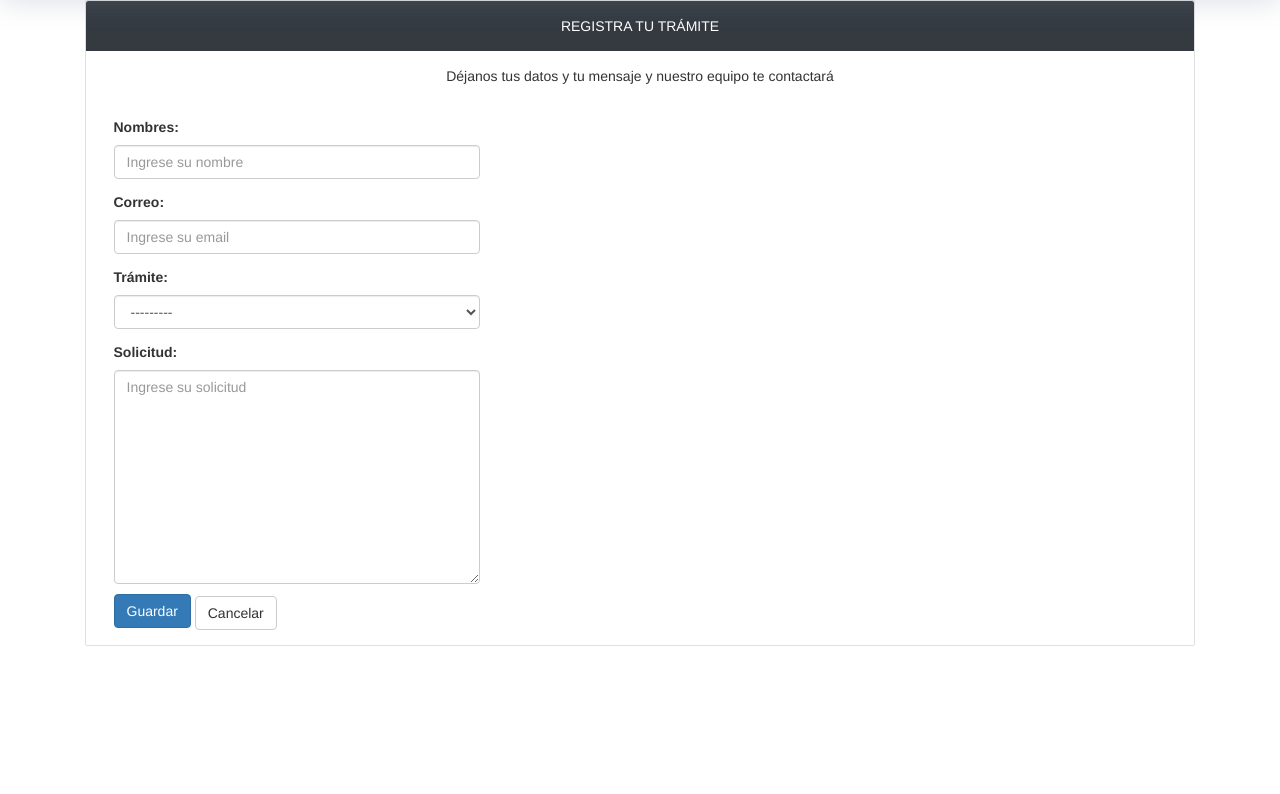
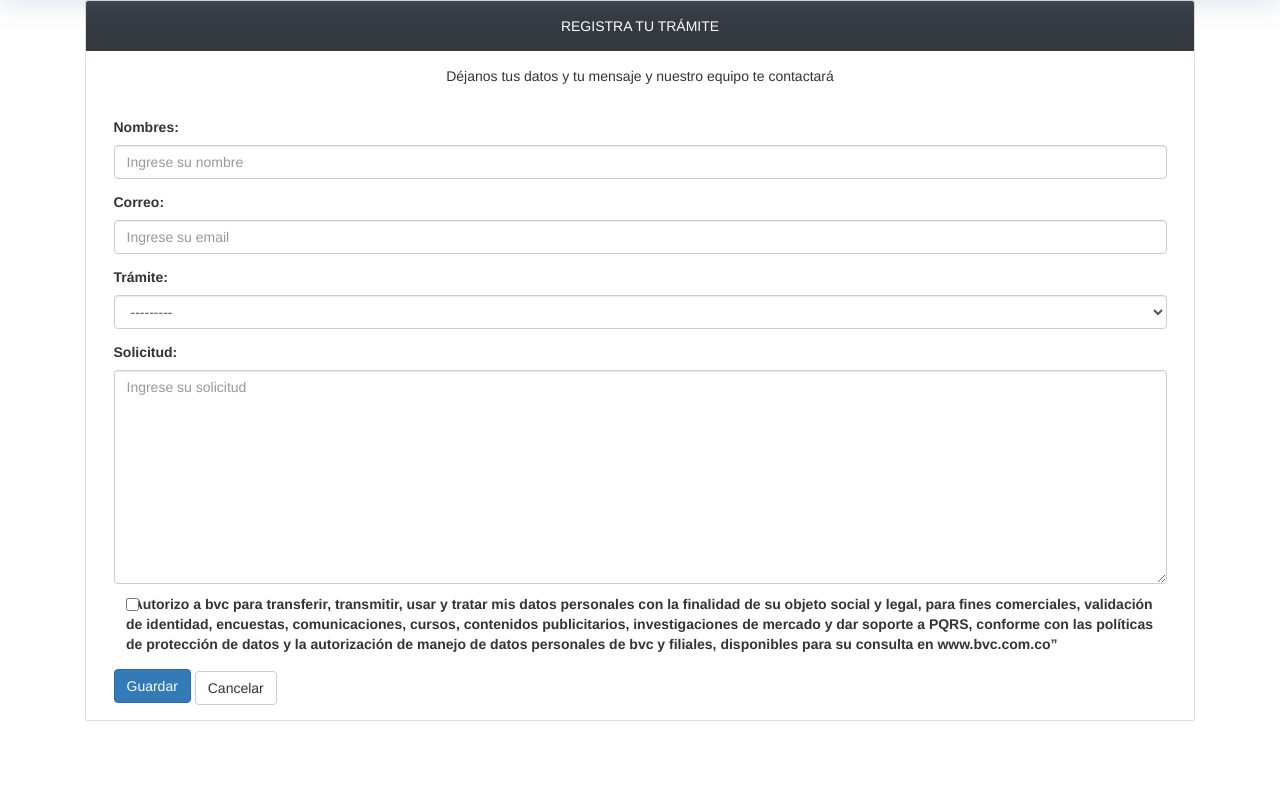
Before and after one commit to jwsanabria/KonexbvcApp, a Django app: page /tramites/registrarTramite in a window 1280 px wide. Shown: the part 80-874 px from the top of the page. Before the commit the page ends 726 px from the top, so only its background shows below. Run offline with Django 3.2, Linux system fonts and the light colour scheme; some libraries are stand-ins or nearby versions.

Commit message:
ultimo cambio

```diff
--- a/tramites/templates/tramites/registrarTramite.html
+++ b/tramites/templates/tramites/registrarTramite.html
@@ -77,6 +77,15 @@
             </header>
               <div class="row about-container">
 
+                  {% if messages %}
+  {% for msg in messages %}
+    <div class="alert alert-info alert-dismissable">
+      <button type="button" class="close" data-dismiss="alert" aria-hidden="true">&times;</button>
+      {{msg.message}}
+    </div>
+  {% endfor %}
+{% endif %}
+
                   <link rel="stylesheet" href="https://cdn.jsdelivr.net/npm/pixeden-stroke-7-icon@1.2.3/pe-icon-7-stroke/dist/pe-icon-7-stroke.min.css">
                 <div class="container padding-bottom-3x mb-1">
                     <div class="card mb-3">
@@ -87,6 +96,13 @@
                             <form method="post">
                                 {% csrf_token %}
                                 {{form.as_p }}
+                                <div class="form-group">
+                                <div class="form-check">
+                                    <input type="checkbox" class="form-check-input" id="exampleCheck1">
+                                    <label class="form-check-label" for="exampleCheck1">"Autorizo a bvc para transferir, transmitir, usar y tratar mis datos personales con la finalidad de su objeto social y legal, para fines comerciales, validación de identidad, encuestas, comunicaciones, cursos, contenidos publicitarios, investigaciones de mercado y dar soporte a PQRS, conforme con las políticas de protección de datos y la autorización de manejo de datos personales de bvc y filiales, disponibles para su consulta en www.bvc.com.co”
+                                    </label>
+                                </div>
+                                </div>
                                 <button class="btn btn-primary mb-2" type="submit">Guardar</button>
                                 <a class="btn btn-default" href="{%  url 'Konexbvc:index' %}">Cancelar</a>
                             </form>
--- a/tramites/views.py
+++ b/tramites/views.py
@@ -106,6 +106,7 @@
         tramite = form.save()
 
         send_user_mail(tramite.nombre, tramite.correo, tramite.id)
+        messages.info(self.request, 'Tu trámite ha sido registrsdo satisfactoriamente! Trámite No. ' + str(tramite.id))
         return super().form_valid(form)
 
 
```
